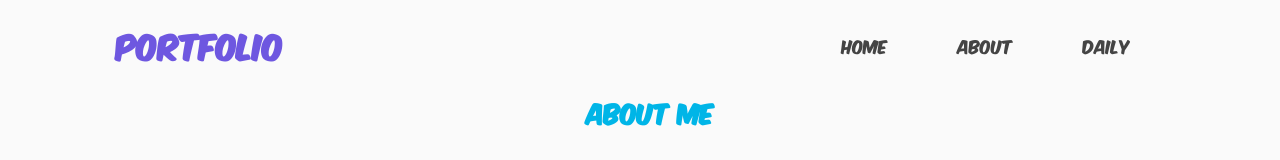
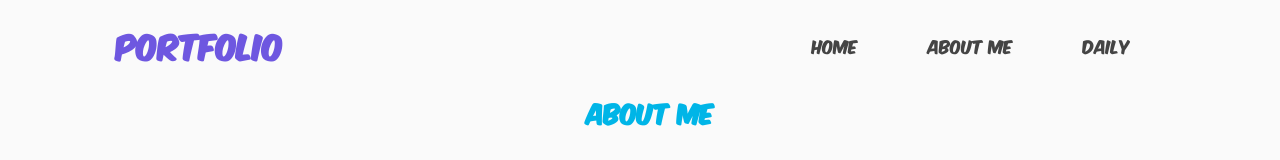
Before and after one commit to JaydenYTL/JaydenYTL.github.io, a plain HTML site: page aboutme.html in a window 1280 px wide. Shown: the top 160 px of the page. Drawn offline with nearby package versions, Linux system fonts and the light colour scheme.

Commit message:
Update aboutme.html

```diff
--- a/aboutme.html
+++ b/aboutme.html
@@ -40,7 +40,7 @@
                         <div class="circle"></div>
                     </li>
                     <li class="nav_list">
-                        <a href="aboutme.html" class="nav-link">About</a>
+                        <a href="aboutme.html" class="nav-link">About Me</a>
                         <div class="circle"></div>
                     </li>
                     <li class="nav_list">
```
